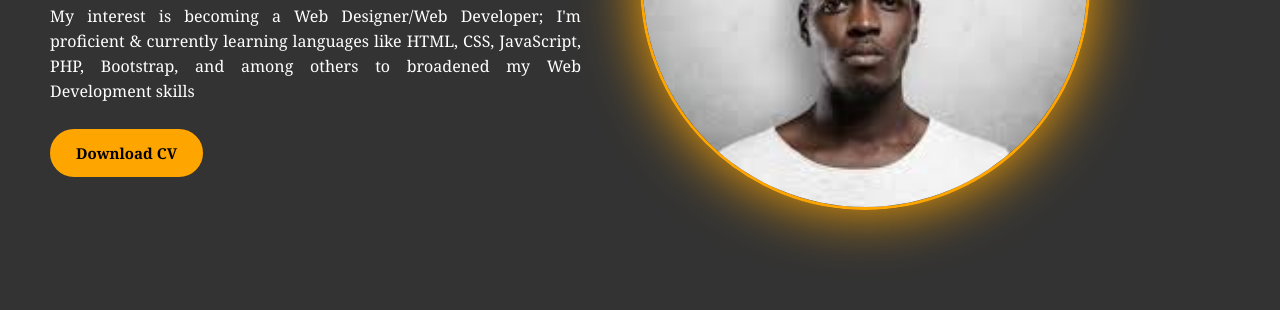
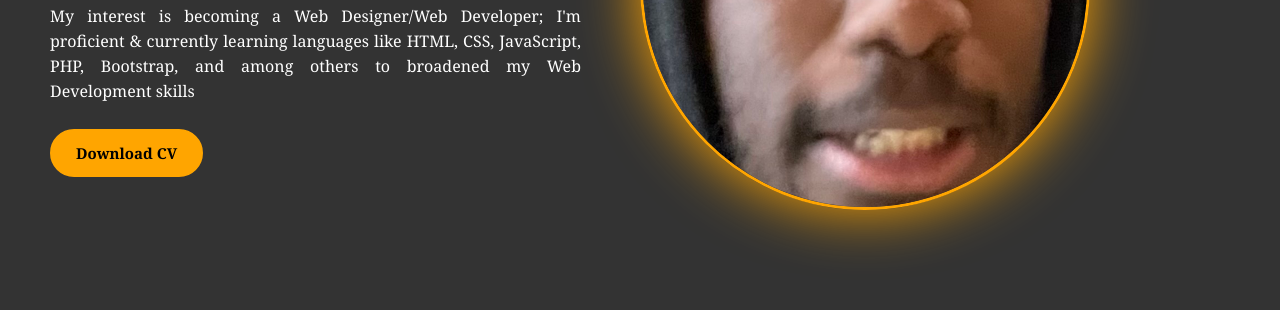
Before and after one commit to aupontj1/PortfolioMockup, a plain HTML site: page index.html in a window 1280 px wide. Shown: the part 490-800 px from the top of the page. Drawn offline with nearby package versions, Linux system fonts and the light colour scheme.

Commit message:
Update index.html

```diff
--- a/index.html
+++ b/index.html
@@ -48,7 +48,7 @@
                 </div>
                 <div class="right">
                     <div class="profile">
-                        <img src="self-img.jpg" alt="self-img">
+                        <img src="IMG_0029.jpg" alt="self-img">
                     </div>
                 </div>
             </div>
```
